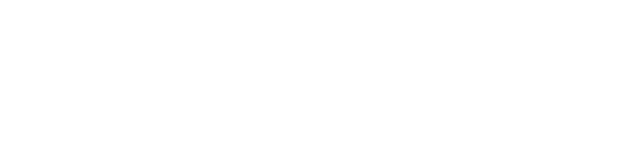
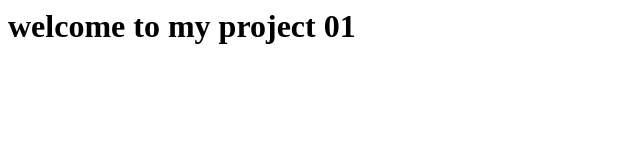
Before and after one commit to MarthenTen/day03-project02, a plain HTML site: page index.html in a window 1280 px wide. Shown: the whole page, without its empty margins (0-640 px from the left). Drawn offline with Linux system fonts and the light colour scheme.

Commit message:
Update index.html

```diff
--- a/index.html
+++ b/index.html
@@ -5,7 +5,7 @@
   </head>
 
   <body>
-
+    <h1>welcome to my project 01</h1>
   </body>
 
 
```
